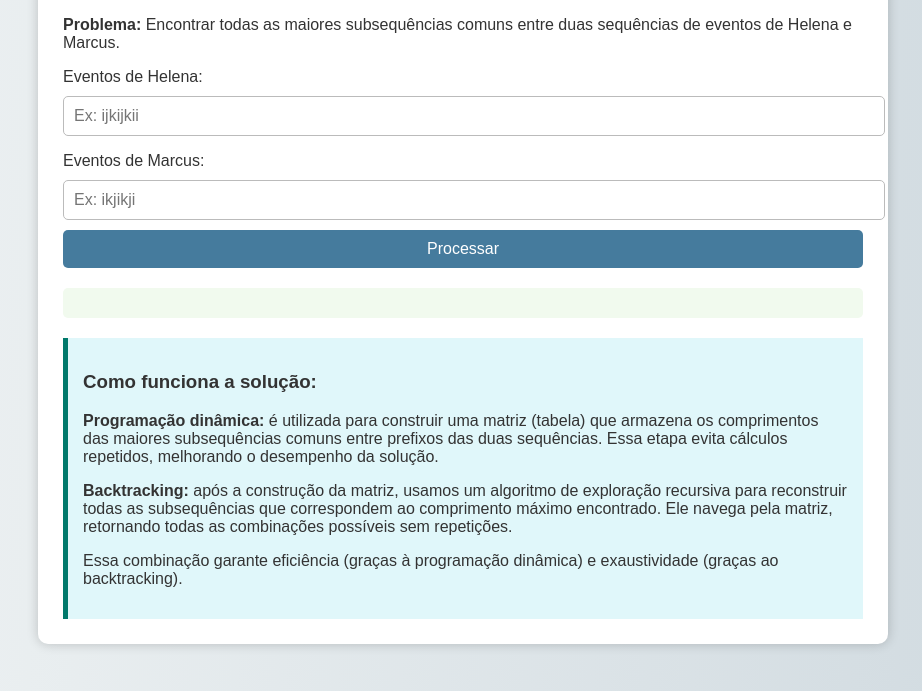
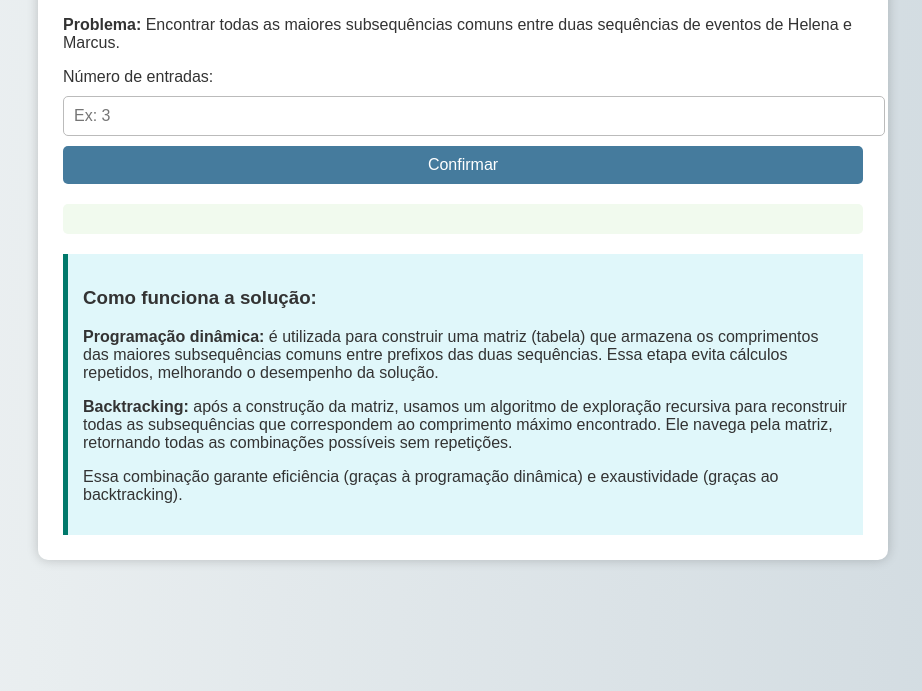
Before and after one commit to MarVinReisSantos/trabalho-fpa, a plain HTML site: page index.html in a window 1280 px wide. Shown: the part 109-800 px from the top of the page, without its empty margins (177-1099 px from the left). Drawn offline with Linux system fonts and the light colour scheme.

Commit message:
Update index.html

```diff
--- a/index.html
+++ b/index.html
@@ -12,16 +12,13 @@
     <p><strong>Problema:</strong> Encontrar todas as maiores subsequências comuns entre duas sequências de eventos de Helena e Marcus.</p>
 
     <div class="input-group">
-      <label for="helena">Eventos de Helena:</label>
-      <input type="text" id="helena" maxlength="80" placeholder="Ex: ijkijkii">
+      <label for="numEntradas">Número de entradas:</label>
+      <input type="number" id="numEntradas" min="1" max="10" placeholder="Ex: 3">
+      <button onclick="processarSequenciasDinamico()">Confirmar</button>
     </div>
 
-    <div class="input-group">
-      <label for="marcus">Eventos de Marcus:</label>
-      <input type="text" id="marcus" maxlength="80" placeholder="Ex: ikjikji">
-    </div>
+    <div id="sequenciaInputs"></div>
 
-    <button onclick="processarSequencias()">Processar</button>
 
     <div class="error" id="error"></div>
 
```
